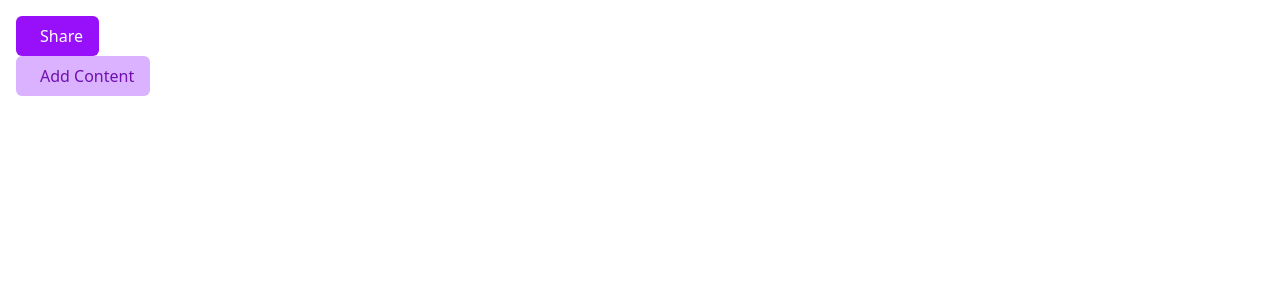
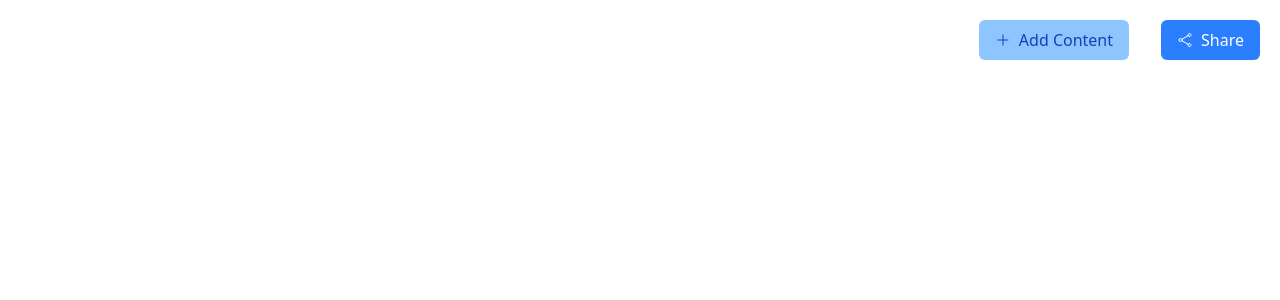
Before and after one commit to birat04/Brainly, a React (Vite) app in the folder frontend/: page / in a window 1280 px wide. Shown: the top 300 px of the page. Built offline with nearby package versions, Linux system fonts and the light colour scheme.

Commit message:
add icons in button

```diff
--- a/frontend/src/App.tsx
+++ b/frontend/src/App.tsx
@@ -4,11 +4,14 @@ import { ShareIcon } from './icons/ShareIcon';
 
 function App() {
   return (
-    <div className="space-x-4 p-4">
-      <Button startIcon={<PlusIcon />} variant="primary" size="md" text="Share"/>
-      <Button startIcon={<ShareIcon />} variant="secondary" size="md" text="Add Content"/>
+    <div className="relative min-h-screen ">
+      <div className="space-x-4 p-4 flex absolute top-1 right-1 gap-4 items-center">
+        <Button startIcon={<ShareIcon size="md" />} variant="secondary" size="md" text="Add Content"/>
+        <Button startIcon={<PlusIcon size="md" />} variant="primary" size="md" text="Share"/>
 
+      </div>
     </div>
+
   );
 }
 
--- a/frontend/src/components/Button.tsx
+++ b/frontend/src/components/Button.tsx
@@ -11,8 +11,8 @@ export interface ButtonProps {
 }
 
 const variantStyles: Record<ButtonVariant, string> = {
-  primary: 'bg-purple-600 text-white hover:bg-purple-700 active:scale-95',
-  secondary: 'bg-purple-300 text-purple-800 hover:bg-purple-400 active:scale-95',
+  primary: 'bg-blue-500 text-white hover:bg-blue-700 active:scale-95',
+  secondary: 'bg-blue-300 text-blue-800 hover:bg-blue-400 active:scale-95',
 };
 
 const sizeStyles: Record<SizeVariant, string> = {
--- a/frontend/src/icons/PlusIcon.tsx
+++ b/frontend/src/icons/PlusIcon.tsx
@@ -2,6 +2,6 @@ import type { IconProps } from '.';
 import { iconSizeVariants } from '.';
 export const PlusIcon = (props:IconProps) =>  {
     return <svg xmlns="http://www.w3.org/2000/svg" fill="none" viewBox="0 0 24 24" stroke-width="1.5" stroke="currentColor" className={iconSizeVariants[props.size]}>
-      <path stroke-linecap="round" stroke-linejoin="round" d="M12 4.5v15m7.5-7.5h-15" />
+      <path stroke-linecap="round" stroke-linejoin="round" d="M7.217 10.907a2.25 2.25 0 1 0 0 2.186m0-2.186c.18.324.283.696.283 1.093s-.103.77-.283 1.093m0-2.186 9.566-5.314m-9.566 7.5 9.566 5.314m0 0a2.25 2.25 0 1 0 3.935 2.186 2.25 2.25 0 0 0-3.935-2.186Zm0-12.814a2.25 2.25 0 1 0 3.933-2.185 2.25 2.25 0 0 0-3.933 2.185Z" />
     </svg>
 }
--- a/frontend/src/icons/ShareIcon.tsx
+++ b/frontend/src/icons/ShareIcon.tsx
@@ -2,6 +2,6 @@ import type { IconProps } from '.';
 import { iconSizeVariants } from '.';
 export const ShareIcon = (props:IconProps) =>  {
     return <svg xmlns="http://www.w3.org/2000/svg" fill="none" viewBox="0 0 24 24" stroke-width="1.5" stroke="currentColor" className={iconSizeVariants[props.size]}>
-      <path stroke-linecap="round" stroke-linejoin="round" d="M7.217 10.907a2.25 2.25 0 1 0 0 2.186m0-2.186c.18.324.283.696.283 1.093s-.103.77-.283 1.093m0-2.186 9.566-5.314m-9.566 7.5 9.566 5.314m0 0a2.25 2.25 0 1 0 3.935 2.186 2.25 2.25 0 0 0-3.935-2.186Zm0-12.814a2.25 2.25 0 1 0 3.933-2.185 2.25 2.25 0 0 0-3.933 2.185Z" />
+      <path stroke-linecap="round" stroke-linejoin="round" d="M12 4.5v15m7.5-7.5h-15" />
     </svg>
 }
--- a/frontend/src/index.css
+++ b/frontend/src/index.css
@@ -3,16 +3,16 @@
 
 
 .button-primary {
-  @apply bg-purple-600 text-white px-4 py-2 rounded-md;
+  @apply bg-blue-600 text-white px-4 py-2 rounded-md;
 }
 
 .button-secondary {
-  @apply bg-purple-300 text-white px-4 py-2 rounded-md;
+  @apply bg-blue-300 text-white px-4 py-2 rounded-md;
 }
 
 :root {
-  --color-primary: theme(colors.purple.600);
-  --color-secondary: theme(colors.purple.400);
+  --color-primary: theme(colors.blue.600);
+  --color-secondary: theme(colors.blue.400);
 }
 
 .custom-bg {
```
